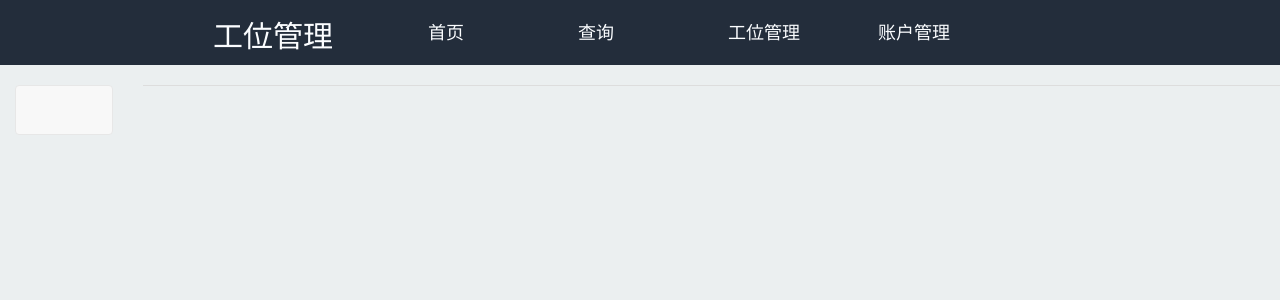
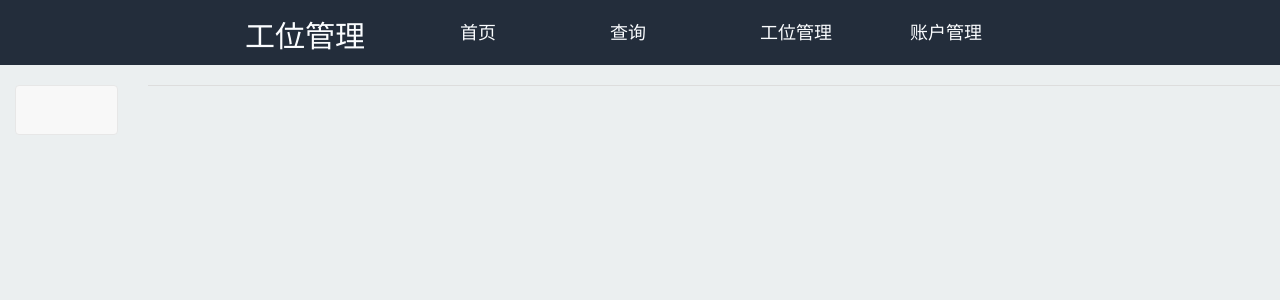
Before and after one commit to Info-Hua/djproject, a Django app: template assign/templates/assign/admin_index.html in a window 1280 px wide; the page is wider, and only the part inside the window is pictured. Shown: the top 300 px of that part. Run offline with Django 3.2, Linux system fonts and the light colour scheme; the template is opened without the code that fills it, so the values that code supplies are empty; some libraries are stand-ins or nearby versions.

Commit message:
change the admin_account.html

```diff
--- a/assign/templates/assign/admin_index.html
+++ b/assign/templates/assign/admin_index.html
@@ -14,7 +14,7 @@
     <style>
         #body {
             background-color:rgb(235, 239, 240);
-            width:120%;
+            width:125%;
         }
         #navigation-nav {
             background-color:rgb(35, 45, 59);
```
